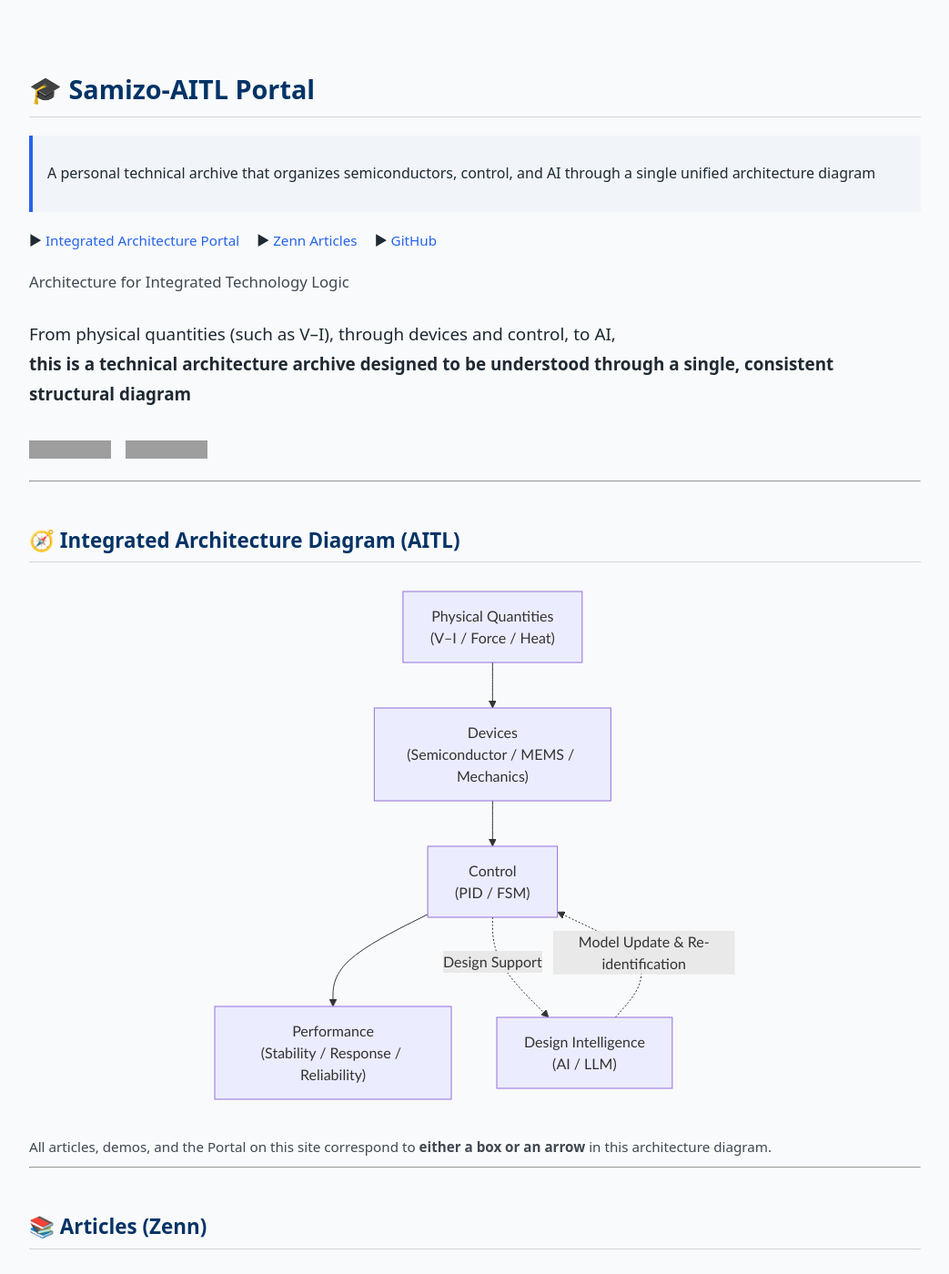
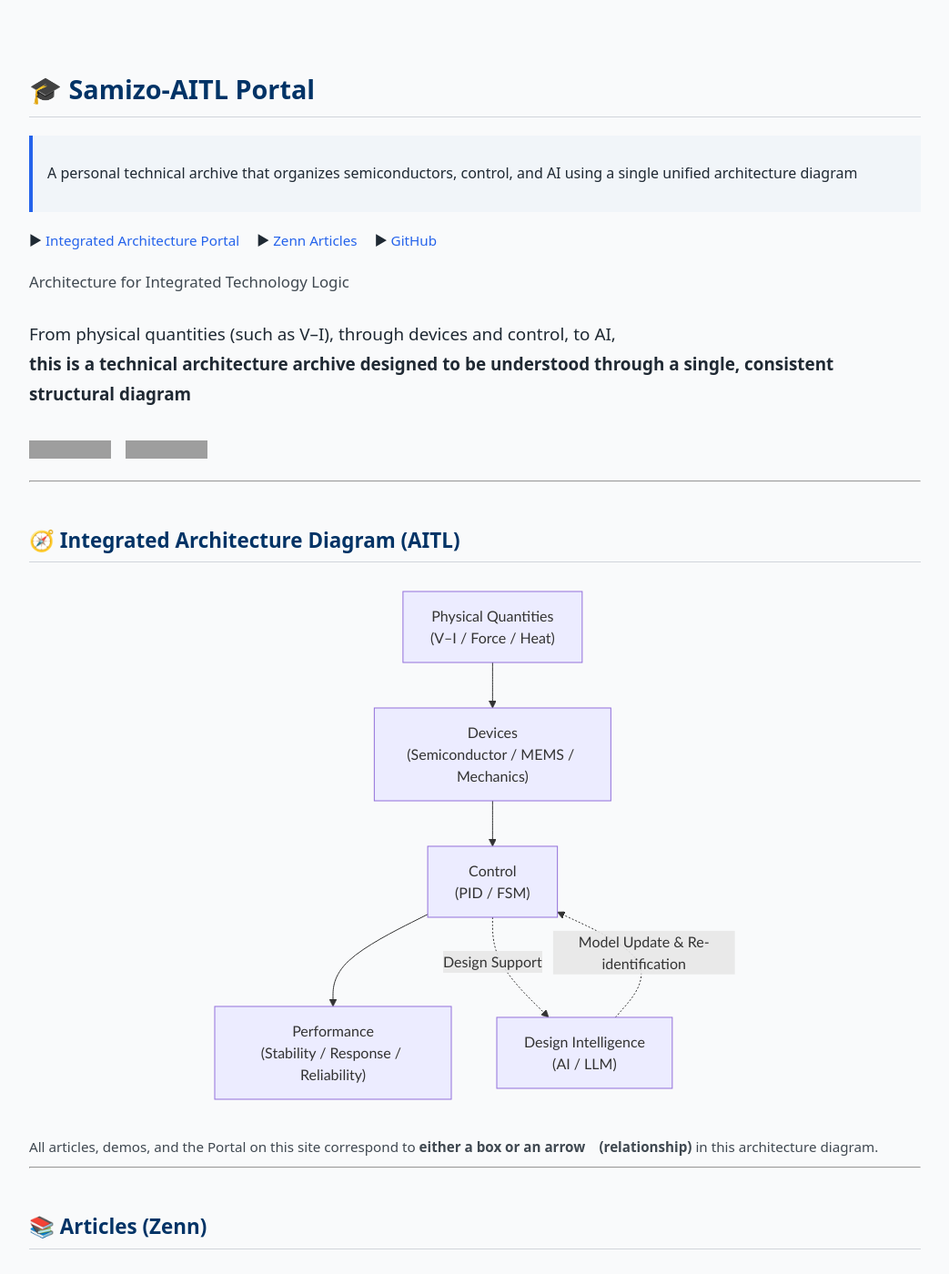
Before and after one commit to Samizo-AITL/Samizo-AITL.github.io, a Jekyll site: the page built from en/index.md, in a window 1280 px wide and 1400 px high. Shown: the whole window at 91% size, without its empty margins (118-1161 px from the left). Built offline with Jekyll 4.4.1, drawn with Linux system fonts in a browser that asks for light colours; some of the changed text lies outside the part shown; grey boxes are pictures that could not be loaded.

Commit message:
Update index.md

```diff
--- a/en/index.md
+++ b/en/index.md
@@ -5,7 +5,7 @@
 ---
 
 # 🎓 Samizo-AITL Portal
-> A personal technical archive that organizes semiconductors, control, and AI through a single unified architecture diagram
+> A personal technical archive that organizes semiconductors, control, and AI using a single unified architecture diagram
 
 <div style="margin:1.2em 0; font-size:0.95em;">
   ▶ <a href="/portal/en/">Integrated Architecture Portal</a>
@@ -52,7 +52,7 @@
 
 <div style="margin-top:0.9em; font-size:0.95em; opacity:0.85;">
 All articles, demos, and the Portal on this site correspond to
-<strong>either a box or an arrow</strong> in this architecture diagram.
+<strong>either a box or an arrow　(relationship)</strong> in this architecture diagram.
 </div>
 
 ---
```
Also changed, not shown: other parts of en/index.md (+2 -0 lines).
